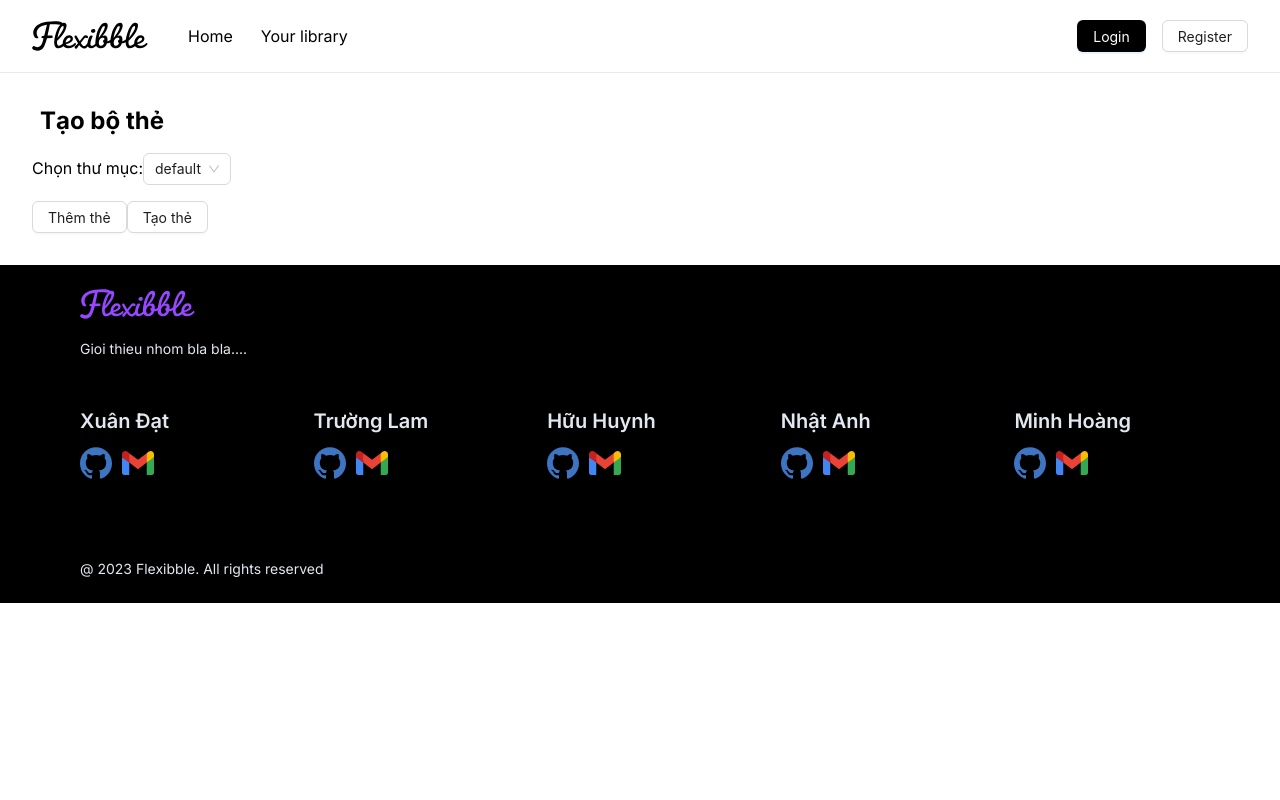
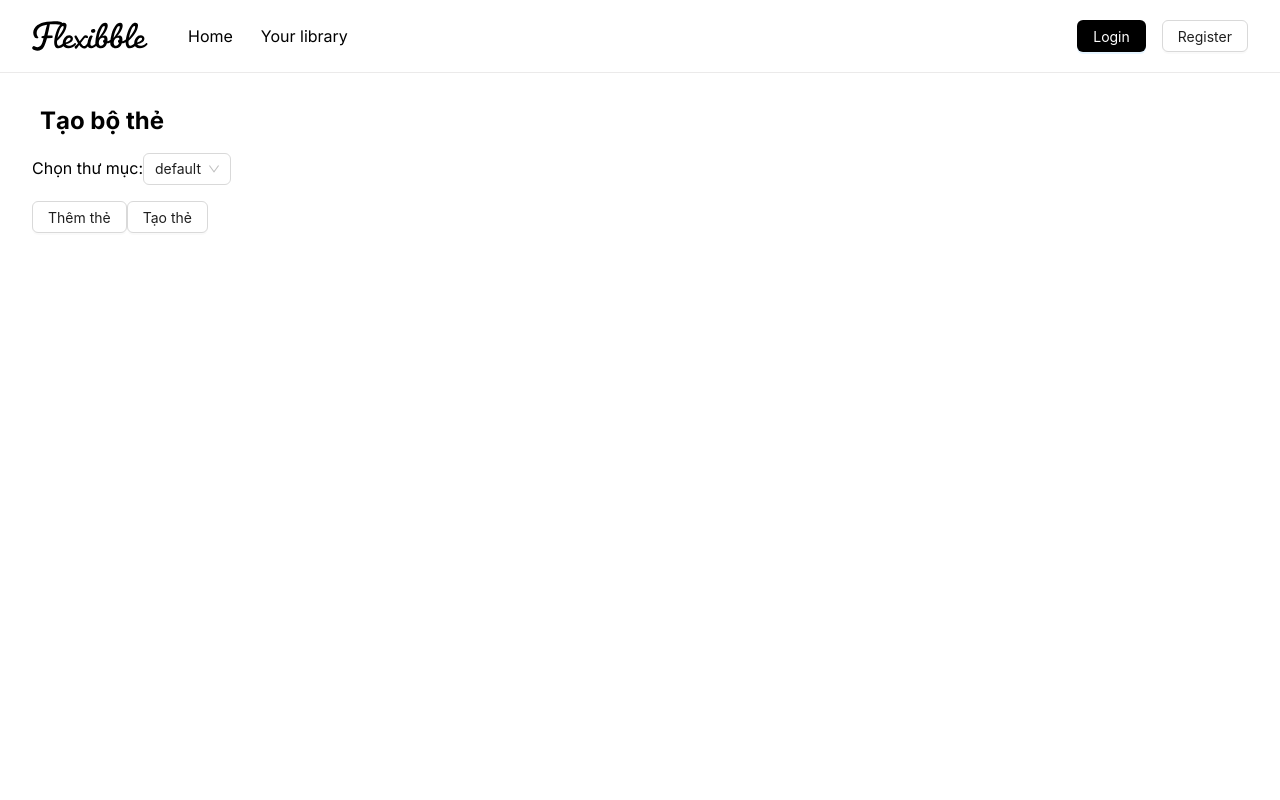
Before and after one commit to LeTruongLam/ITSS2-FE, a Next.js app: page /decks/create-deck in a window 1280 px wide. Shown: the top 800 px of the page. Built offline with nearby package versions, Linux system fonts and the light colour scheme.

Commit message:
feat: cards

```diff
--- a/app/collections/page.tsx
+++ b/app/collections/page.tsx
@@ -47,7 +47,7 @@ const Collection = () => {
   };
 
   return (
-    <div className="p-8">
+    <div className="p-8 height-wrapper">
       <div className="flex justify-between">
         <div className="text-2xl font-bold">Thư mục của bạn</div>
         <Button
--- a/app/decks/[slug]/page.tsx
+++ b/app/decks/[slug]/page.tsx
@@ -3,7 +3,7 @@ import { FolderOpenOutlined, DeleteOutlined } from "@ant-design/icons";
 import React, { useState, useEffect } from "react";
 import Link from "next/link";
 import { Button, message } from "antd";
-
+import "../../globals.css"
 const TheDeck = ({ params }) => {
   const [datas, setDatas] = useState([]);
 
@@ -60,7 +60,7 @@ const TheDeck = ({ params }) => {
   };
 
   return (
-    <div className="p-8">
+    <div className="p-8 height-wrapper">
       <div className="flex justify-between">
         <div className="text-2xl font-bold">
           <FolderOpenOutlined />
--- a/app/decks/create-deck/page.tsx
+++ b/app/decks/create-deck/page.tsx
@@ -43,7 +43,7 @@ const CreateDeck = () => {
   };
 
   return (
-    <div className="p-8">
+    <div className="p-8 height-wrapper">
       <div className="flex justify-between">
         <div className="text-2xl font-bold">
           <span className="ml-2">Tạo bộ thẻ</span>
--- a/app/globals.css
+++ b/app/globals.css
@@ -3,14 +3,15 @@
 @tailwind base;
 @tailwind components;
 @tailwind utilities;
-.flip-card{
+.flip-card {
   perspective: 1000px;
 }
 .flip-card-inner {
   transition: transform 0.5s;
   transform-style: preserve-3d;
 }
-.flip-card-front,.flip.card-back {
+.flip-card-front,
+.flip.card-back {
   position: absolute;
   backface-visibility: hidden;
 }
@@ -19,8 +20,9 @@
   transform: rotateY(180deg);
 }
 
-
-
+.height-wrapper {
+  height: calc(100vh - 72px);
+}
 * {
   margin: 0;
   padding: 0;
```
